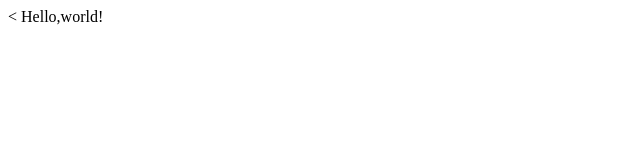
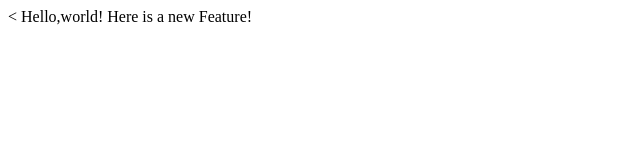
Before and after one commit to Ermal7/lecture1, a plain HTML site: page index.html in a window 1280 px wide. Shown: the whole page, without its empty margins (0-640 px from the left). Drawn offline with Linux system fonts and the light colour scheme.

Commit message:
Added another line

```diff
--- a/index.html
+++ b/index.html
@@ -5,5 +5,6 @@
   </head>
   <body>
     Hello,world!
+    Here is a new Feature!
   </body>
 </html>
```
